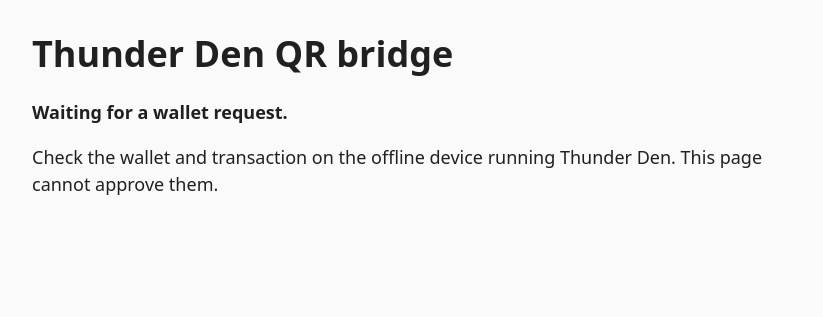
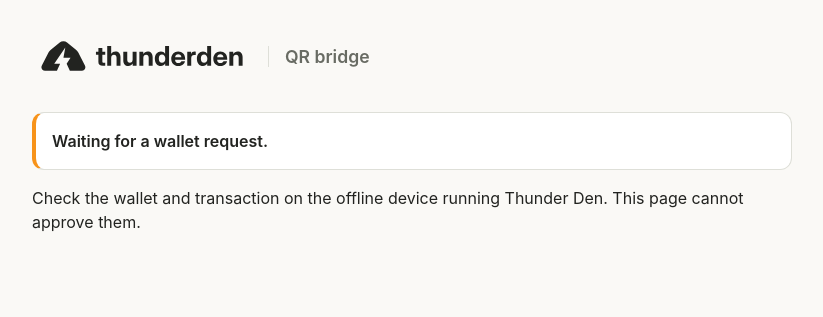
Before and after one commit to bitcoinerlab/thunderden-qr-bridge, a website: page web/index.html in a window 1280 px wide. Shown: the whole page, without its empty margins (228-1051 px from the left). Drawn offline with Linux system fonts and the light colour scheme.

Commit message:
feat: brand QR bridge page

```diff
--- a/bridge.js
+++ b/bridge.js
@@ -54,6 +54,9 @@ export async function startBridge(port = 32123) {
     ["/", "web/index.html", "text/html; charset=utf-8"],
     ["/app.js", "dist/app.js", "text/javascript"],
     ["/style.css", "web/style.css", "text/css"],
+    ["/brand/thunderden.css", "web/brand/thunderden.css", "text/css"],
+    ["/brand/thunderden-horizontal-graphite.svg", "web/brand/thunderden-horizontal-graphite.svg", "image/svg+xml"],
+    ["/brand/favicon.svg", "web/brand/favicon.svg", "image/svg+xml"],
   ].map(async ([path, file, type]) => [path, { body: await readFile(new URL(file, import.meta.url)), type }])));
   const session = randomBytes(16).toString("hex");
   let job = null, origin, fingerprint = null, ended = false;
--- a/package.json
+++ b/package.json
@@ -5,7 +5,7 @@
   "type": "module",
   "bin": { "thunderden-qr-bridge": "bridge.js" },
   "engines": { "node": ">=22" },
-  "files": ["bridge.js", "dist/app.js", "web/index.html", "web/style.css"],
+  "files": ["bridge.js", "dist/app.js", "web/index.html", "web/style.css", "web/brand/thunderden.css", "web/brand/thunderden-horizontal-graphite.svg", "web/brand/favicon.svg"],
   "publishConfig": { "access": "public" },
   "scripts": {
     "start": "node bridge.js",
--- /dev/null
+++ b/web/brand/thunderden.css
@@ -0,0 +1,16 @@
+:root {
+  --td-color-graphite: #222320;
+  --td-color-warm-white: #FAF9F6;
+  --td-color-white: #FFFFFF;
+  --td-color-orange: #F7931A;
+  --td-color-secondary-text: #686B63;
+  --td-color-divider: #DEDFD8;
+  --td-color-dark-bg: #191A18;
+  --td-color-dark-text: #EFEFE9;
+  --td-color-success: #16A34A;
+  --td-color-warning: #F59E0B;
+  --td-color-error: #EF4444;
+  --td-font-sans: Inter, ui-sans-serif, system-ui, -apple-system, BlinkMacSystemFont, "Segoe UI", sans-serif;
+  --td-font-mono: ui-monospace, SFMono-Regular, Menlo, Monaco, Consolas, "Liberation Mono", monospace;
+  --td-radius-sm: 8px; --td-radius-md: 12px; --td-radius-lg: 16px;
+}
--- a/web/index.html
+++ b/web/index.html
@@ -4,11 +4,13 @@
   <meta charset="utf-8">
   <meta name="viewport" content="width=device-width,initial-scale=1">
   <title>Thunder Den QR bridge</title>
+  <link rel="icon" href="/brand/favicon.svg" type="image/svg+xml">
+  <link rel="stylesheet" href="/brand/thunderden.css">
   <link rel="stylesheet" href="/style.css">
   <script src="/app.js" defer></script>
 </head>
 <body>
-  <h1>Thunder Den QR bridge</h1>
+  <h1><img src="/brand/thunderden-horizontal-graphite.svg" alt="Thunder Den" width="220" height="49"> <span>QR bridge</span></h1>
   <p id="status" role="status">Waiting for a wallet request.</p>
   <p>Check the wallet and transaction on the offline device running Thunder Den. This page cannot approve them.</p>
   <section id="job" hidden>
--- a/web/style.css
+++ b/web/style.css
@@ -1,7 +1,17 @@
-body { font: 18px/1.5 system-ui, sans-serif; max-width: 760px; margin: 2rem auto; padding: 0 1rem; color: #202020; background: #fafafa; }
+body { font: 16px/1.5 var(--td-font-sans); max-width: 760px; margin: 0 auto; padding: 2rem 1rem 4rem; color: var(--td-color-graphite); background: var(--td-color-warm-white); }
 h1, h2 { line-height: 1.2; }
-button { font: inherit; padding: .6rem 1rem; margin: .3rem; cursor: pointer; }
-canvas { display: block; max-width: 100%; image-rendering: pixelated; }
-video { width: 100%; max-width: 480px; }
-#status { font-weight: bold; }
+h1 { display: flex; align-items: center; flex-wrap: wrap; gap: 1rem; margin: 0 0 2rem; font-size: 1.1rem; font-weight: 600; }
+h1 img { display: block; max-width: 100%; height: auto; }
+h1 span { padding-left: 1rem; border-left: 1px solid var(--td-color-divider); color: var(--td-color-secondary-text); }
+h2 { font-size: 1.25rem; font-weight: 600; }
+section { margin-top: 1.5rem; padding: 1.5rem; background: var(--td-color-white); border: 1px solid var(--td-color-divider); border-radius: var(--td-radius-md); }
+button { font: 500 1rem/1.4 var(--td-font-sans); padding: .65rem 1rem; margin: .5rem .5rem .5rem 0; color: var(--td-color-graphite); background: var(--td-color-white); border: 1px solid var(--td-color-divider); border-radius: var(--td-radius-sm); cursor: pointer; }
+button:hover { border-color: var(--td-color-graphite); }
+button:focus-visible { outline: 3px solid var(--td-color-orange); outline-offset: 2px; }
+button:disabled { opacity: .5; cursor: wait; }
+#camera { color: var(--td-color-white); background: var(--td-color-graphite); border-color: var(--td-color-graphite); }
+canvas { display: block; max-width: 100%; height: auto; image-rendering: pixelated; background: var(--td-color-white); }
+video { width: 100%; max-width: 480px; border-radius: var(--td-radius-sm); }
+#status { font-weight: 600; padding: 1rem; background: var(--td-color-white); border: 1px solid var(--td-color-divider); border-left: 4px solid var(--td-color-orange); border-radius: var(--td-radius-md); }
+#frames, #progress { color: var(--td-color-secondary-text); }
 [hidden] { display: none !important; }
```
Also changed, not shown: tests/browser.test.js (+2 -0 lines), tests/package.test.js (+3 -2 lines), README.md, web/brand/favicon.svg (added), web/brand/thunderden-horizontal-graphite.svg (added).
